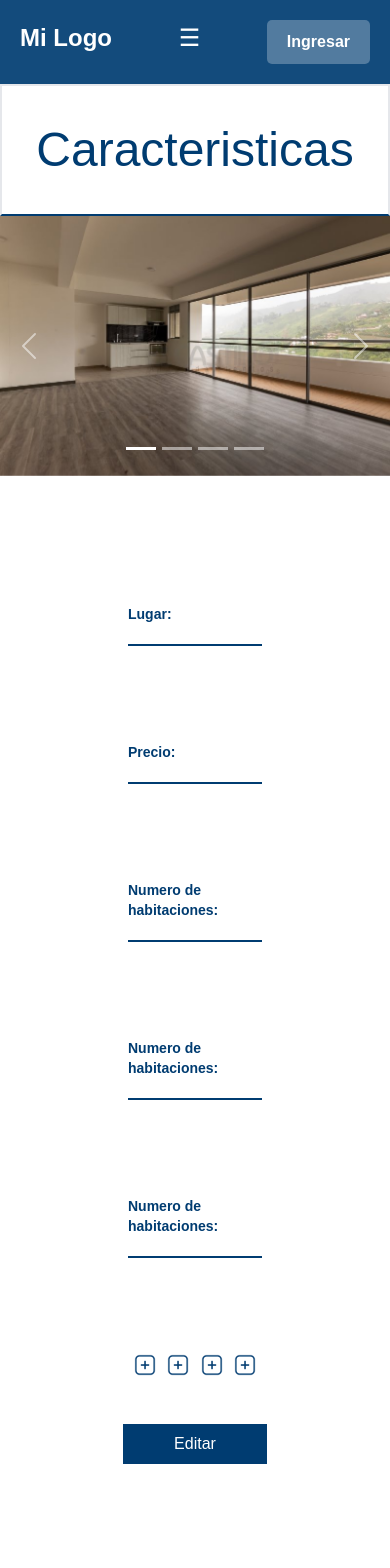
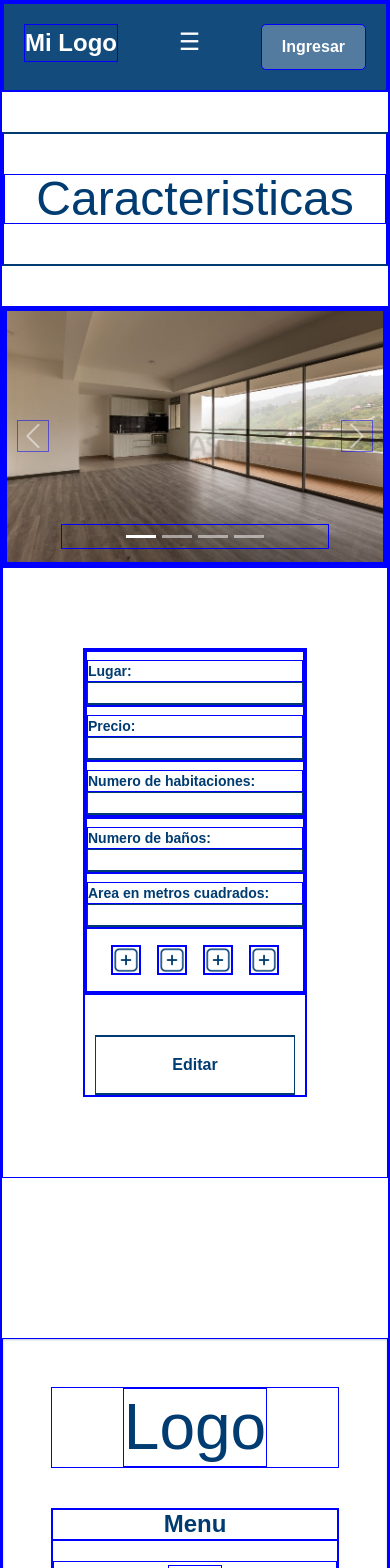
Before and after one commit to MoralesWilll/Project, a Next.js app in the folder front/: page /pages/details-propieties in a window 390 px wide. Shown: the top 1568 px of the page. Built offline with nearby package versions, Linux system fonts and the light colour scheme.

Commit message:
feat:finish responsive and information of card detail propieties

```diff
--- a/front/src/app/globals.css
+++ b/front/src/app/globals.css
@@ -6,6 +6,14 @@
   .bg-custom-gradient {
       background: linear-gradient(45deg, rgba(2, 0, 36, 1) 0%, rgba(0, 60, 112, 1) 29%, rgba(123, 174, 219, 1) 80%);
     }
+  .bg-custom-gradient-light {
+    background: linear-gradient(
+    0deg,
+    rgba(2, 0, 36, 1) 0%,
+    rgba(0, 60, 112, 0.4581578286846032) 0%,
+    rgba(255, 255, 255, 1) 53%
+  );
+  }
 }
 
 @keyframes fadeIn {
@@ -24,7 +32,7 @@
 }
 
 *{
-  /* border: solid 0.5px blue; */
+  border: solid 0.5px blue;
   font-family:sans-serif;
 }
 
--- a/front/src/app/pages/customer/page.tsx
+++ b/front/src/app/pages/customer/page.tsx
@@ -21,21 +21,21 @@ export const ClientProfilePage: React.FC = () => {
             <div className="bg-custom-gradient rounded-full h-72 w-72 bg-[#003C71]"></div>
           </div>
           <div className=" w-4/6 h-full p-10 flex justify-start items-center">
-            <div className="bg-custom-gradient text-white flex justify-around flex-col rounded-sm bg-[#003C71] h-72 w-full p-10">
-              <h4 className="font-bold">
-                Nombre: <span>Samuel</span>
+            <div className="bg-custom-gradient text-white text-3xl flex justify-around flex-col rounded-sm bg-[#003C71] h-72 w-full p-10 ">
+              <h4 className="font-bold ">
+                Nombre: <span className=" text-sm">Samuel Acevedo Ossa</span>
               </h4>
               <h4 className="font-bold">
-                Correo: <span>samuelacevedo9307@gmail.com</span>
+                Correo: <span className=" text-sm">samuelacevedo9307@gmail.com</span>
               </h4>
               <h4 className="font-bold">
-                Nick name: <span>samuelacevedo9307@gmail.com</span>
+                Nick name: <span className=" text-sm">samuelacevedo9307@gmail.com</span>
               </h4>
             </div>
           </div>
         </div>
         {/*-------------- SUBTITLE TARGETS CUSTOMERS---------------- */}
-        <div className="pt-10 pb-10 w-full border-2 border-y-[#003C71] border-t-[#003C71]-500">
+        <div className="title-animation pt-10 pb-10 w-full border-2 border-y-[#003C71] border-t-[#003C71]-500">
           <h3 className="text-5xl text-[#003C71] text-center">
             Mis propiedades
           </h3>
@@ -58,7 +58,7 @@ export const ClientProfilePage: React.FC = () => {
       </div>
 
       {/*-------------- SUBTITLE ANOTHER PROPIETYS---------------- */}
-      <div className="pt-10 pb-10 w-full border-2 border-y-[#003C71] border-t-[#003C71]-500">
+      <div className=" title-animation pt-10 pb-10 w-full border-2 border-y-[#003C71] border-t-[#003C71]-500">
         <h3 className="text-5xl text-[#003C71] text-center">
           Otras propiedades
         </h3>
--- a/front/src/app/pages/details-propieties/page.tsx
+++ b/front/src/app/pages/details-propieties/page.tsx
@@ -16,7 +16,7 @@ export const DetailsPropiety: React.FC = () => {
         {/*---------------MENU NAV---------------- */}
         <Nav></Nav>
       </div>
-      <div className="pt-10 pb-10 w-full border-2 border-b-[#003C71] border-t-[#003C71]-500">
+      <div className="pt-10 pb-10 mt-10 mb-10 w-full border-2 border-b-[#003C71] border-t-[#003C71]">
         <h3 className="text-5xl text-[#003C71] text-center">Caracteristicas</h3>
       </div>
       {/* ------------section carousel images-------- */}
@@ -110,26 +110,26 @@ export const DetailsPropiety: React.FC = () => {
           </button>
         </div>
       </div>
-      <section className="p-20 w-full h-full flex flex-col">
+      <section className="p-20 w-full h-full flex flex-col lg:w-full flex justify-center items-center">
         {/* ------------information-------- */}
-        <div className="information-propiety w-full h-full flex flex-col">
+        <div className="information-propiety w-full h-full flex flex-col lg:w-8/12 flex justify-center items-center">
           <div className="form-information-propiety w-full h-full">
             <div className="w-full h-full">
-              <div className="flex flex-col p-5 text-[#003c71] text-sm">
+              <div className="flex flex-col  text-[#003c71] text-sm pt-2 lg:text-2xl">
                 <label className="font-bold">Lugar:</label>
                 <input
                   type="text"
                   className="border-b-2 border-[#003c71]  text-[#003c71]"
                 />
               </div>
-              <div className="flex flex-col p-5 text-[#003c71] text-sm">
+              <div className="flex flex-col text-[#003c71] text-sm pt-2 lg:text-2xl">
                 <label className="font-bold">Precio:</label>
                 <input
                   type="text"
                   className="border-b-2 border-[#003c71]  text-[#003c71]"
                 />
               </div>
-              <div className="flex flex-col p-5 text-[#003c71] text-sm">
+              <div className="flex flex-col text-[#003c71] text-sm pt-2 lg:text-2xl">
                 <label className="font-bold">Numero de habitaciones:</label>
                 <input
                   type="text"
@@ -137,45 +137,45 @@ export const DetailsPropiety: React.FC = () => {
                 />
               </div>
             </div>
-            <div>
-              <div className="flex flex-col p-5 text-[#003c71] text-sm">
-                <label className="font-bold">Numero de habitaciones:</label>
+            <div className="info-col-2 flex flex-col justify-center items-center">
+              <div className="flex flex-col text-[#003c71] text-sm pt-2 w-full lg:text-2xl">
+                <label className="font-bold">Numero de baños:</label>
                 <input
                   type="text"
                   className="border-b-2 border-[#003c71]  text-[#003c71]"
                 />
               </div>
-              <div className="flex flex-col p-5 text-[#003c71] text-sm">
-                <label className="font-bold">Numero de habitaciones:</label>
+              <div className="flex flex-col text-[#003c71] text-sm pt-2 w-full lg:text-2xl">
+                <label className="font-bold">Area en metros cuadrados:</label>
                 <input
                   type="text"
                   className="border-b-2 border-[#003c71]  text-[#003c71]"
                 />
               </div>
               {/* ------------images icons-------- */}
-              <div className="flex flex-row justify-around p-5 text-[#003c71] text-sm">
-                <div className="w-1/6 h-1/6">
+              <div className="flex flex-row justify-around p-3 text-[#003c71] text-sm lg:w-8/12 flex justify-center items-center ">
+                <div className="w-1/6 h-1/6 ">
                   <img
                     src="/assets/icons/mas.png"
                     alt=""
                     className="w-full h-full object-contain"
                   />
                 </div>
-                <div className="w-1/6 h-1/6">
+                <div className="w-1/6 h-1/6 ">
                   <img
                     src="/assets/icons/mas.png"
                     alt=""
                     className="w-full h-full object-contain"
                   />
                 </div>
-                <div className="w-1/6 h-1/6">
+                <div className="w-1/6 h-1/6 ">
                   <img
                     src="/assets/icons/mas.png"
                     alt=""
                     className="w-full h-full object-contain"
                   />
                 </div>
-                <div className="w-1/6 h-1/6">
+                <div className="w-1/6 h-1/6 ">
                   <img
                     src="/assets/icons/mas.png"
                     alt=""
@@ -185,10 +185,10 @@ export const DetailsPropiety: React.FC = () => {
               </div>
             </div>
           </div>
-          <div className="button-informatio-propiety w-full h-full flex justify-center items-center">
-            <button className="flex justify-center items-center w-36 h-10 bg-[#003C71] text-white">
-              Editar
-            </button>
+          <div className="button-informatio-propiety pt-10 w-full h-full flex justify-center items-center ">
+          <button className="button-know-home text-[#003C71] rounded-sm shadow-[#003C71]-500/40 border-t-2 border-b-2 border-[#003C71] p-3">
+            Editar
+          </button>
           </div>
         </div>
       </section>
--- a/front/src/components/Cards.tsx
+++ b/front/src/components/Cards.tsx
@@ -76,13 +76,16 @@ const PriceContainer = styled.div`
   padding: 1rem; /* p-1 */
 
   @media (max-width: ${breakpoints.mobile}) {
-    flex-direction: column;
+
     align-items: flex-start;
   }
 `;
 
 const Price = styled.p`
   font-weight: bold;
+  border: solid white 1px;
+  padding: 0.25rem 0.5rem; /* p-1 rounded-md */
+  border-radius: 0.375rem;
 
   @media (max-width: ${breakpoints.mobile}) {
     font-size: 1rem; /* Ajustamos el tamaño de la fuente */
@@ -93,6 +96,7 @@ const PriceValue = styled.p`
   background-color: #ffffff58; /* bg-[#ffffff58] */
   padding: 0.25rem 0.5rem; /* p-1 rounded-md */
   border-radius: 0.375rem; /* rounded-md */
+  font-weight: bold;
 
   @media (max-width: ${breakpoints.mobile}) {
     font-size: 1rem; /* Ajustamos el tamaño de la fuente */
@@ -139,7 +143,7 @@ const Button = styled.button`
   cursor: pointer;
 
   @media (max-width: ${breakpoints.mobile}) {
-    width: 45%; /* Hacemos que el botón ocupe más espacio en móviles */
+    width: 100%; /* Hacemos que el botón ocupe más espacio en móviles */
   }
 
   &:hover {
@@ -184,10 +188,10 @@ const Card: React.FC = () => (
             padding: "0.75rem",
           }}
         >
-          <Link href="/pages/details-propieties" className="w-1/3">
+          <Link href="/pages/details-propieties" className="w-2/6">
             <Button>Ver</Button>
           </Link>
-          <Link href="/pages/details-propieties" className="w-1/3">
+          <Link href="/pages/details-propieties" className="w-2/6">
             <Button>Editar</Button>
           </Link>
         </div>
--- a/front/src/components/Nav.tsx
+++ b/front/src/components/Nav.tsx
@@ -101,7 +101,7 @@ export const Nav: React.FC = () => {
       </HamburgerButton>
 
       <Menu open={menuOpen}>
-        <Link href="/" passHref>
+        <Link href="/" passHref className="no-underline">
           <MenuItem>Inicio</MenuItem>
         </Link>
         <MenuItem>Servicios</MenuItem>
--- a/package.json
+++ b/package.json
@@ -1,5 +1,8 @@
 {
   "dependencies": {
     "bootstrap": "^5.3.3"
+  },
+  "devDependencies": {
+    "@types/bootstrap": "^5.2.10"
   }
 }
```
Also changed, not shown: 1 other file (tests, documents, lock files or other folders).
